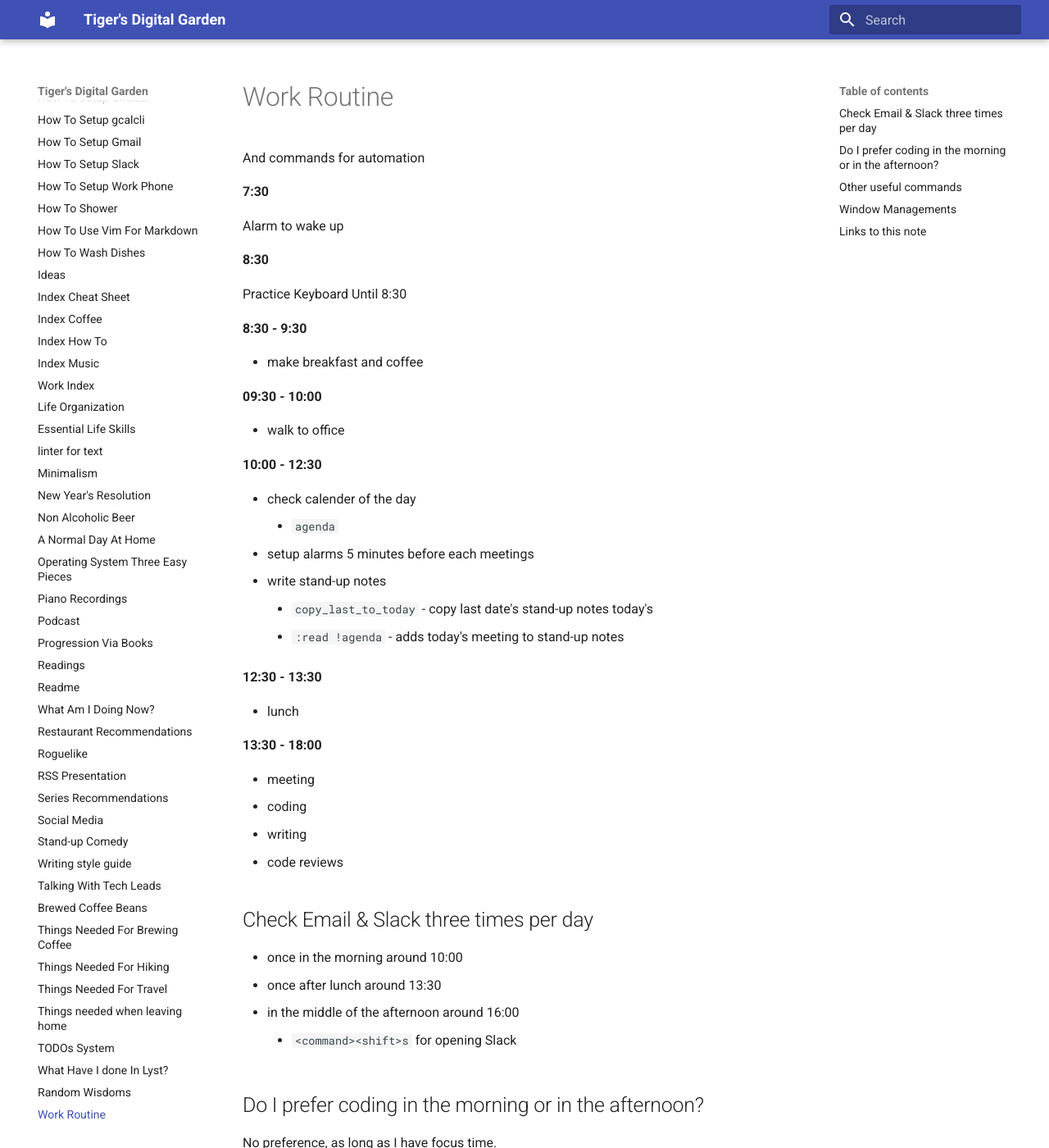
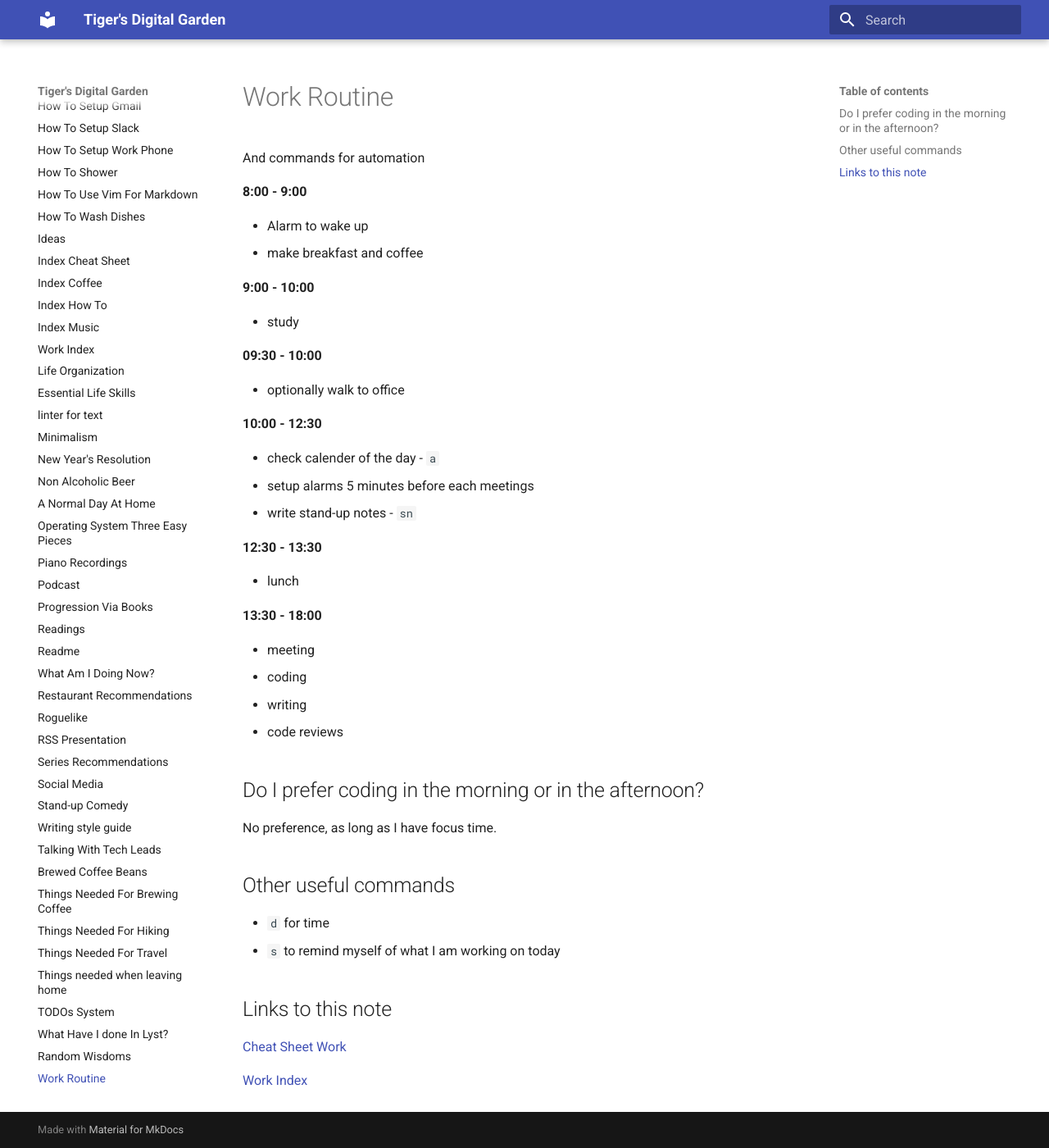
Before and after one commit to ynotstartups/notes, an MkDocs documentation site: the page built from notes/work-routine.md, in a window 1280 px wide and 1400 px high. Shown: the whole window at 82% size. Built offline with MkDocs 1.6.1 and Material for MkDocs 9.7.7, drawn with Linux system fonts in a browser that asks for light colours; some of the changed text lies outside the part shown.

Commit message:
update work routine

```diff
--- a/notes/work-routine.md
+++ b/notes/work-routine.md
@@ -2,30 +2,24 @@
 
 And commands for automation
 
-**7:30**
+**8:00 - 9:00**
 
-Alarm to wake up
+- Alarm to wake up
+- make breakfast and coffee
 
-**8:30**
+**9:00 - 10:00**
 
-Practice Keyboard Until 8:30
-
-**8:30 - 9:30**
-
-- make breakfast and coffee
+- study
 
 **09:30 - 10:00**
 
-- walk to office
+- optionally walk to office
 
 **10:00 - 12:30**
 
-- check calender of the day
-  - `agenda`
+- check calender of the day - `a`
 - setup alarms 5 minutes before each meetings
-- write stand-up notes
-  - `copy_last_to_today` - copy last date's stand-up notes today's
-  - `:read !agenda` - adds today's meeting to stand-up notes
+- write stand-up notes - `sn`
 
 **12:30 - 13:30**
 
@@ -38,45 +32,14 @@ Practice Keyboard Until 8:30
 - writing
 - code reviews
 
-## Check Email & Slack three times per day
-
-- once in the morning around 10:00
-- once after lunch around 13:30
-- in the middle of the afternoon around 16:00
-  - `<command><shift>s` for opening Slack
-
 ## Do I prefer coding in the morning or in the afternoon?
 
 No preference, as long as I have focus time.
 
 ## Other useful commands
 
-- `date` for time
-- `standup` to remind myself of what I am working on today
-- `reminder` to remind my mid term goals
-- `todo` to remind my long term goals
-
-## Window Managements
-
-**window 1**
-
-Left: Vim for editing code
-
-Top Right: terminal for running pytest, lint, make commands
-
-Bottom Right: terminal for notes writing
-
-**window 2**
-
-browser,
-
-**window 3**
-
-communication tools: slack
-
-**window 4**
-
-communication tools: zoom
+- `d` for time
+- `s` to remind myself of what I am working on today
 
 ## Links to this note
 
```
